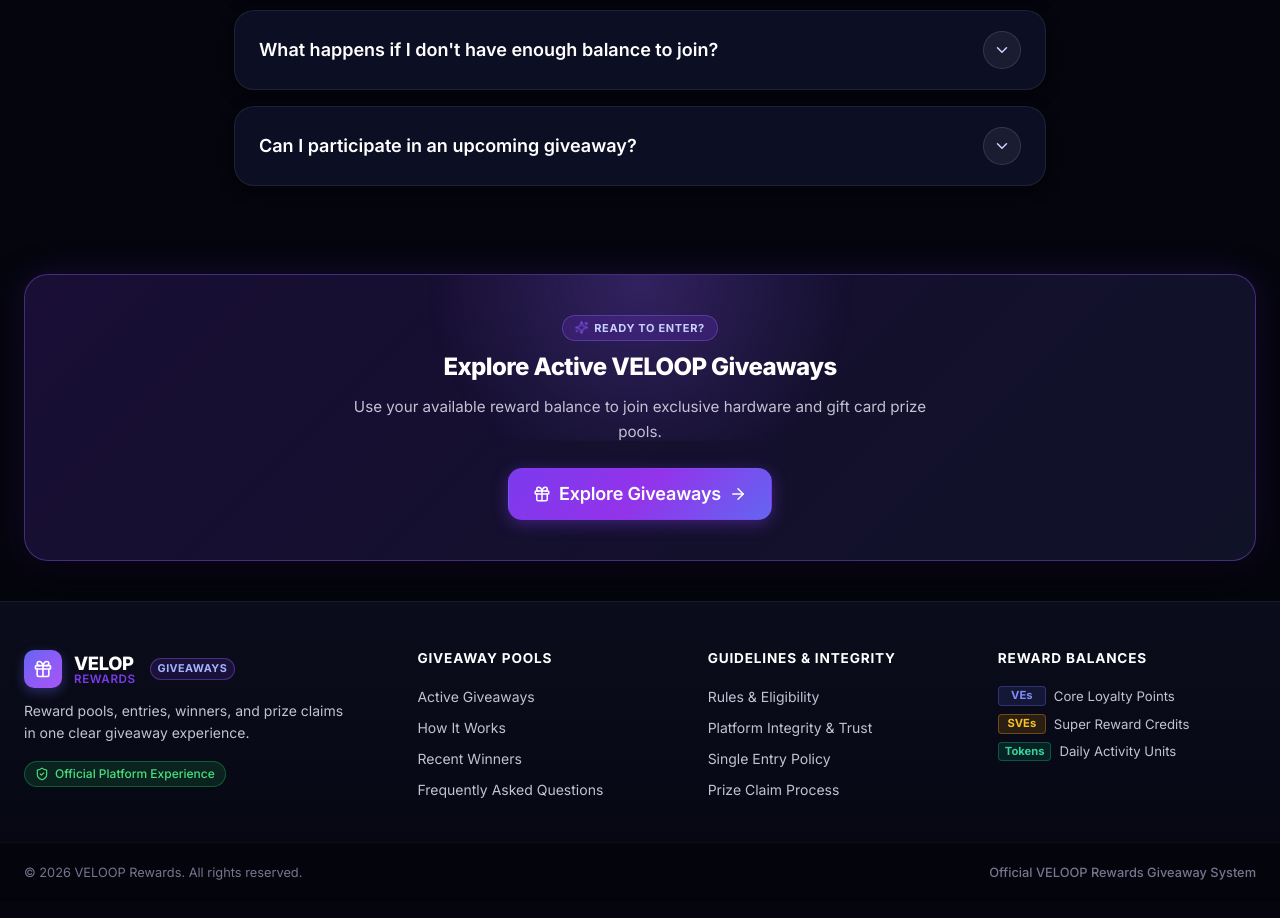
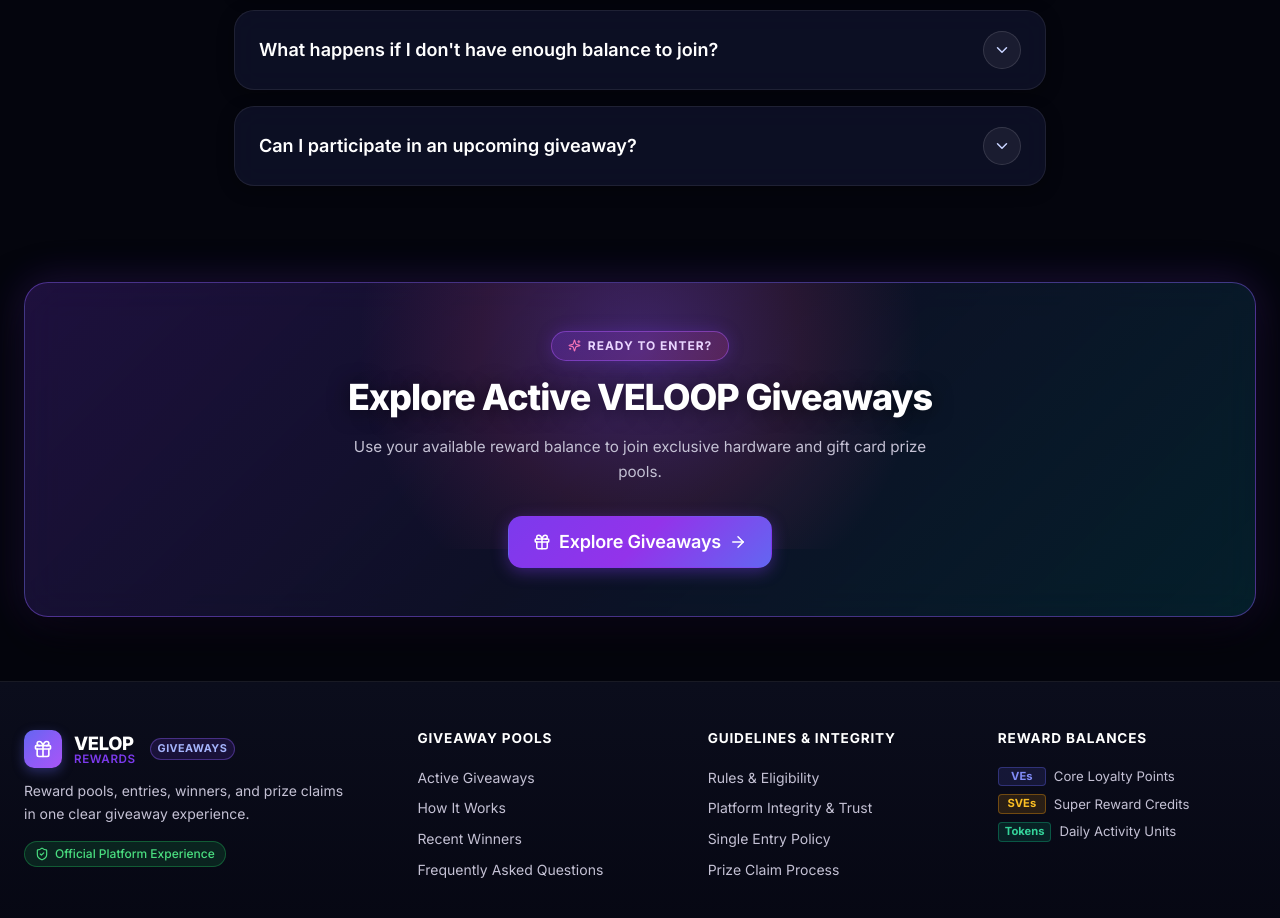
Before and after one commit to VasaraSujal/VELoop-Assignment, a React (Vite) app in the folder frontend/: page / in a window 1280 px wide. Shown: the part 6400-7318 px from the top of the page. Built offline with nearby package versions, Linux system fonts and the light colour scheme; no server answers.

Commit message:
Upgrade pre-footer CTA with aurora mesh background and shimmer shine

```diff
--- a/frontend/src/components/giveaway/FinalCTA.jsx
+++ b/frontend/src/components/giveaway/FinalCTA.jsx
@@ -1,13 +1,20 @@
 import { ArrowRight, Sparkles, Gift } from 'lucide-react';
 import { Button } from '../common/ui/Button.jsx';
+import { useScrollReveal } from '../../utils/useScrollReveal.js';
 import styles from './FinalCTA.module.css';
 
 /**
- * Pre-Footer High-Impact CTA Banner
+ * Pre-Footer High-Impact CTA Banner with scroll reveal
  */
 export const FinalCTA = () => {
+  const [sectionRef, isVisible] = useScrollReveal({ threshold: 0.1 });
+
   return (
-    <section className={styles.ctaSection} aria-label="Ready to Enter">
+    <section
+      ref={sectionRef}
+      className={`${styles.ctaSection} ${isVisible ? styles.sectionVisible : ''}`}
+      aria-label="Ready to Enter"
+    >
       <div className={styles.container}>
         <div className={styles.ctaCard}>
           <div className={styles.backgroundGlow} aria-hidden="true" />
--- a/frontend/src/components/giveaway/FinalCTA.module.css
+++ b/frontend/src/components/giveaway/FinalCTA.module.css
@@ -1,6 +1,6 @@
 .ctaSection {
   width: 100%;
-  padding: var(--space-10) 0;
+  padding: var(--space-12) 0 var(--space-16);
   background-color: var(--color-background);
   position: relative;
   overflow: hidden;
@@ -13,112 +13,106 @@
   width: 100%;
 }
 
-@keyframes fadeInUp {
-  0% {
-    opacity: 0;
-    transform: translateY(20px);
-  }
-  100% {
-    opacity: 1;
-    transform: translateY(0);
-  }
+.ctaCard {
+  position: relative;
+  background: linear-gradient(135deg, rgba(124, 58, 237, 0.22) 0%, rgba(14, 17, 39, 0.95) 50%, rgba(6, 182, 212, 0.15) 100%);
+  backdrop-filter: blur(20px);
+  -webkit-backdrop-filter: blur(20px);
+  border: 1px solid rgba(139, 92, 246, 0.45);
+  border-radius: var(--radius-2xl);
+  padding: var(--space-12) var(--space-8);
+  overflow: hidden;
+  box-shadow: 0 20px 50px rgba(0, 0, 0, 0.7), 0 0 40px rgba(124, 58, 237, 0.25);
+  text-align: center;
+  transition: all 350ms cubic-bezier(0.16, 1, 0.3, 1);
 }
 
-@keyframes ambientDrift {
-  0%, 100% {
-    transform: translateX(-50%) scale(1);
-  }
-  50% {
-    transform: translateX(-50%) scale(1.08);
-  }
+.ctaCard::before {
+  content: '';
+  position: absolute;
+  top: 0;
+  left: -100%;
+  width: 100%;
+  height: 100%;
+  background: linear-gradient(
+    90deg,
+    transparent 0%,
+    rgba(255, 255, 255, 0.08) 50%,
+    transparent 100%
+  );
+  transition: transform 0.8s ease;
+  z-index: 0;
+  pointer-events: none;
 }
 
-@keyframes sparkle {
-  0%, 100% {
-    opacity: 0.4;
-    transform: scale(0.8);
-  }
-  50% {
-    opacity: 1;
-    transform: scale(1.2);
-  }
-}
-
-.ctaCard {
-  position: relative;
-  background: linear-gradient(135deg, rgba(124, 58, 237, 0.18) 0%, rgba(17, 19, 41, 0.97) 100%);
-  border: 1px solid var(--color-primary-border);
-  border-radius: var(--radius-2xl);
-  padding: var(--space-10) var(--space-8);
-  overflow: hidden;
-  box-shadow: 0 16px 40px rgba(0, 0, 0, 0.6), 0 0 36px rgba(124, 58, 237, 0.2);
-  text-align: center;
-  animation: fadeInUp 0.6s ease-out both;
-  transition: border-color 300ms ease, box-shadow 300ms ease, transform 300ms cubic-bezier(0.16, 1, 0.3, 1);
+.ctaCard:hover::before {
+  transform: translateX(200%);
 }
 
 .ctaCard:hover {
-  border-color: rgba(139, 92, 246, 0.5);
-  box-shadow: 0 20px 48px rgba(0, 0, 0, 0.7), 0 0 48px rgba(124, 58, 237, 0.25);
-  transform: translateY(-3px);
+  border-color: rgba(168, 85, 247, 0.7);
+  box-shadow: 0 24px 60px rgba(0, 0, 0, 0.8), 0 0 60px rgba(124, 58, 237, 0.4);
+  transform: translateY(-4px) scale(1.01);
 }
 
 .backgroundGlow {
   position: absolute;
-  top: -50%;
+  top: -40%;
   left: 50%;
   transform: translateX(-50%);
-  width: 500px;
-  height: 300px;
-  background: radial-gradient(circle, rgba(139, 92, 246, 0.25) 0%, rgba(139, 92, 246, 0) 70%);
+  width: 700px;
+  height: 400px;
+  background: radial-gradient(circle, rgba(168, 85, 247, 0.3) 0%, rgba(236, 72, 153, 0.12) 40%, transparent 70%);
   pointer-events: none;
-  animation: ambientDrift 10s ease-in-out infinite;
+  animation: auroraFloat 12s ease-in-out infinite alternate;
 }
 
 .content {
   position: relative;
   z-index: 1;
-  max-width: 620px;
+  max-width: 680px;
   margin: 0 auto;
   display: flex;
   flex-direction: column;
   align-items: center;
-  gap: var(--space-3);
+  gap: var(--space-4);
 }
 
 .badge {
   display: inline-flex;
   align-items: center;
-  gap: 6px;
-  background: rgba(124, 58, 237, 0.2);
-  border: 1px solid var(--color-primary-border);
-  color: #c7d2fe;
-  padding: 4px 12px;
+  gap: 7px;
+  background: linear-gradient(135deg, rgba(124, 58, 237, 0.3) 0%, rgba(236, 72, 153, 0.2) 100%);
+  border: 1px solid rgba(168, 85, 247, 0.5);
+  color: #e9d5ff;
+  padding: 5px 16px;
   border-radius: var(--radius-full);
-  font-size: var(--font-size-label);
+  font-size: var(--font-size-caption);
   font-weight: var(--font-weight-bold);
   text-transform: uppercase;
-  letter-spacing: 0.06em;
+  letter-spacing: 0.08em;
+  box-shadow: 0 0 16px rgba(124, 58, 237, 0.25);
   transition: all var(--transition-normal);
 }
 
 .badge:hover {
-  box-shadow: 0 0 16px rgba(124, 58, 237, 0.2);
-  background: rgba(124, 58, 237, 0.28);
+  box-shadow: 0 0 24px rgba(168, 85, 247, 0.45);
+  transform: translateY(-2px);
 }
 
 .badgeIcon {
-  color: var(--color-primary-hover);
-  animation: sparkle 3s ease-in-out infinite;
+  color: #f472b6;
+  animation: sparkle 2.5s ease-in-out infinite;
 }
 
 .title {
-  font-size: var(--font-size-h2);
-  font-weight: var(--font-weight-extrabold);
+  font-size: 2.25rem;
+  font-weight: 800;
   color: #ffffff;
-  letter-spacing: -0.025em;
-  line-height: var(--line-height-tight);
+  letter-spacing: -0.03em;
+  line-height: 1.15;
   margin: 0;
+  text-shadow: 0 2px 20px rgba(0, 0, 0, 0.6);
 }
 
 .subtitle {
@@ -126,10 +120,11 @@
   color: var(--color-text-secondary);
   line-height: var(--line-height-relaxed);
   margin: 0;
+  max-width: 580px;
 }
 
 .actions {
-  margin-top: var(--space-3);
+  margin-top: var(--space-4);
 }
 
 .ctaLink {
@@ -139,35 +134,24 @@
 }
 
 .ctaLink:hover {
-  transform: translateY(-2px);
+  transform: translateY(-3px) scale(1.02);
 }
 
 @media (max-width: 576px) {
   .ctaSection {
-    padding: var(--space-6) 0;
+    padding: var(--space-8) 0 var(--space-10);
   }
 
   .ctaCard {
-    padding: var(--space-6) var(--space-4);
+    padding: var(--space-8) var(--space-4);
     border-radius: var(--radius-xl);
   }
 
   .title {
-    font-size: 1.4rem;
+    font-size: 1.6rem;
   }
 
   .subtitle {
     font-size: var(--font-size-body-sm);
   }
 }
-
-/* Reduced Motion Support */
-@media (prefers-reduced-motion: reduce) {
-  .ctaCard {
-    animation: none !important;
-  }
-  .backgroundGlow,
-  .badgeIcon {
-    animation: none !important;
-  }
-}
```
